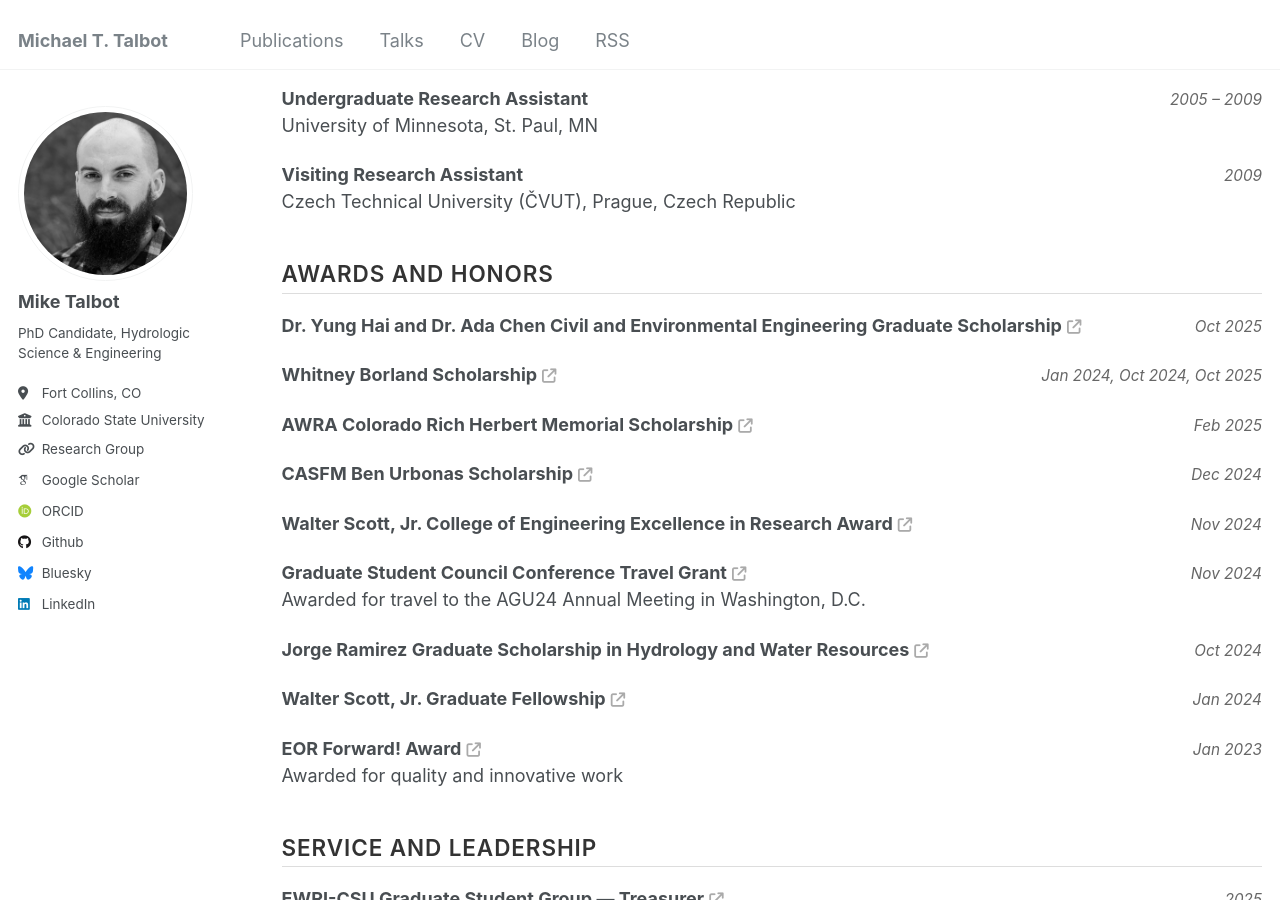
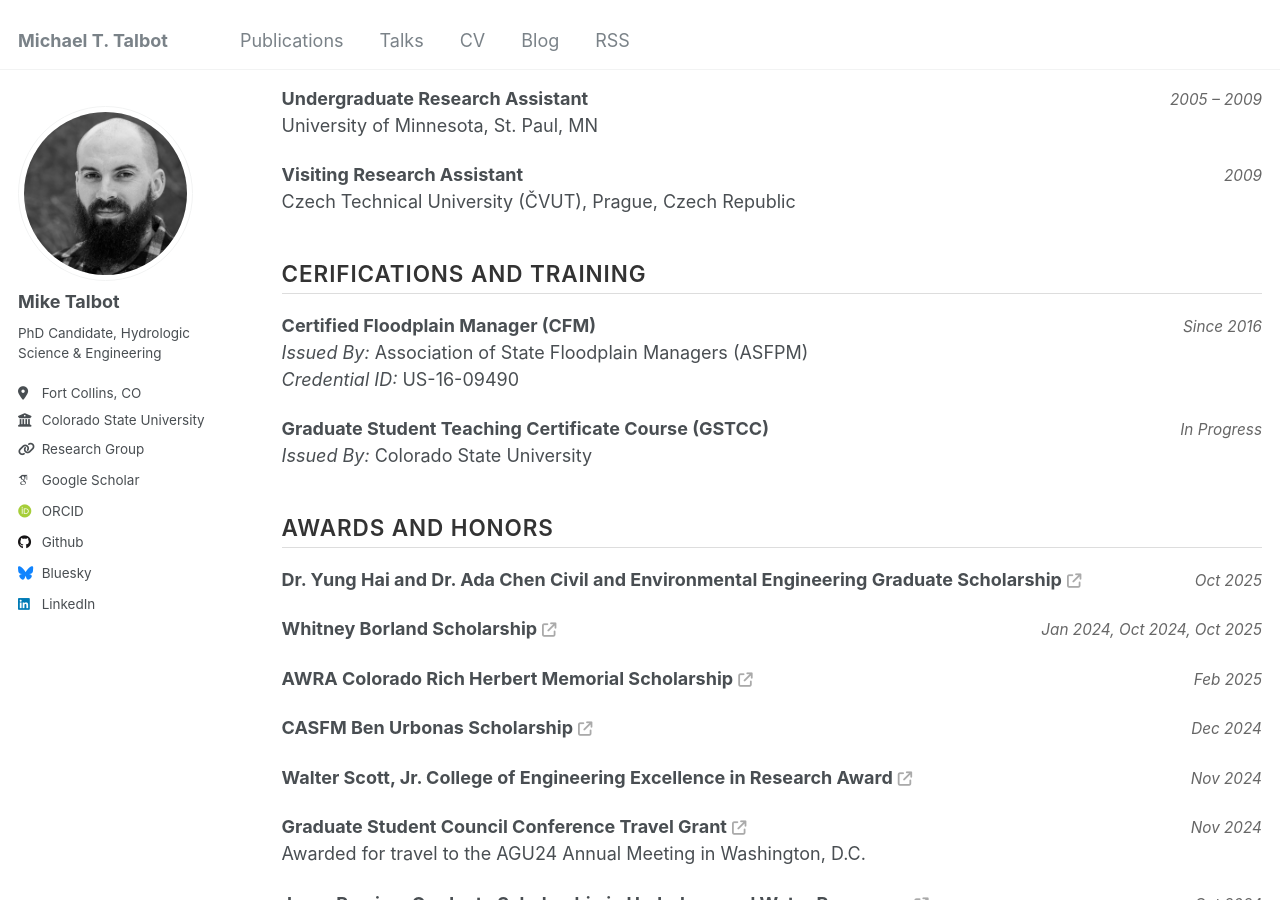
Before and after one commit to realmiketalbot/realmiketalbot.github.io, a Jekyll site: the page built from _pages/cv.md, in a window 1280 px wide and 900 px high, scrolled down 941 px. Built offline with Jekyll 4.4.1, drawn with Linux system fonts in a browser that asks for light colours; some web fonts are replaced; comment, search, counter and statistics services are not loaded.

Commit message:
Update CV

```diff
--- a/_pages/cv.md
+++ b/_pages/cv.md
@@ -100,6 +100,25 @@ redirect_from:
     <span class="cv-dates">2009</span>
   </div>
   Czech Technical University (ČVUT), Prague, Czech Republic
+</div>
+
+<h2 class="cv-section-header">Cerifications and Training</h2>
+
+<div class="cv-entry">
+  <div class="cv-row">
+    <strong>Certified Floodplain Manager (CFM)</strong>
+    <span class="cv-dates">Since 2016</span>
+  </div>
+  <i>Issued By:</i> Association of State Floodplain Managers (ASFPM)<br>
+  <i>Credential ID:</i> US-16-09490
+</div>
+
+<div class="cv-entry">
+  <div class="cv-row">
+    <strong>Graduate Student Teaching Certificate Course (GSTCC)</strong>
+    <span class="cv-dates">In Progress</span>
+  </div>
+  <i>Issued By:</i> Colorado State University
 </div>
 
 <h2 class="cv-section-header">Awards and Honors</h2>
```
